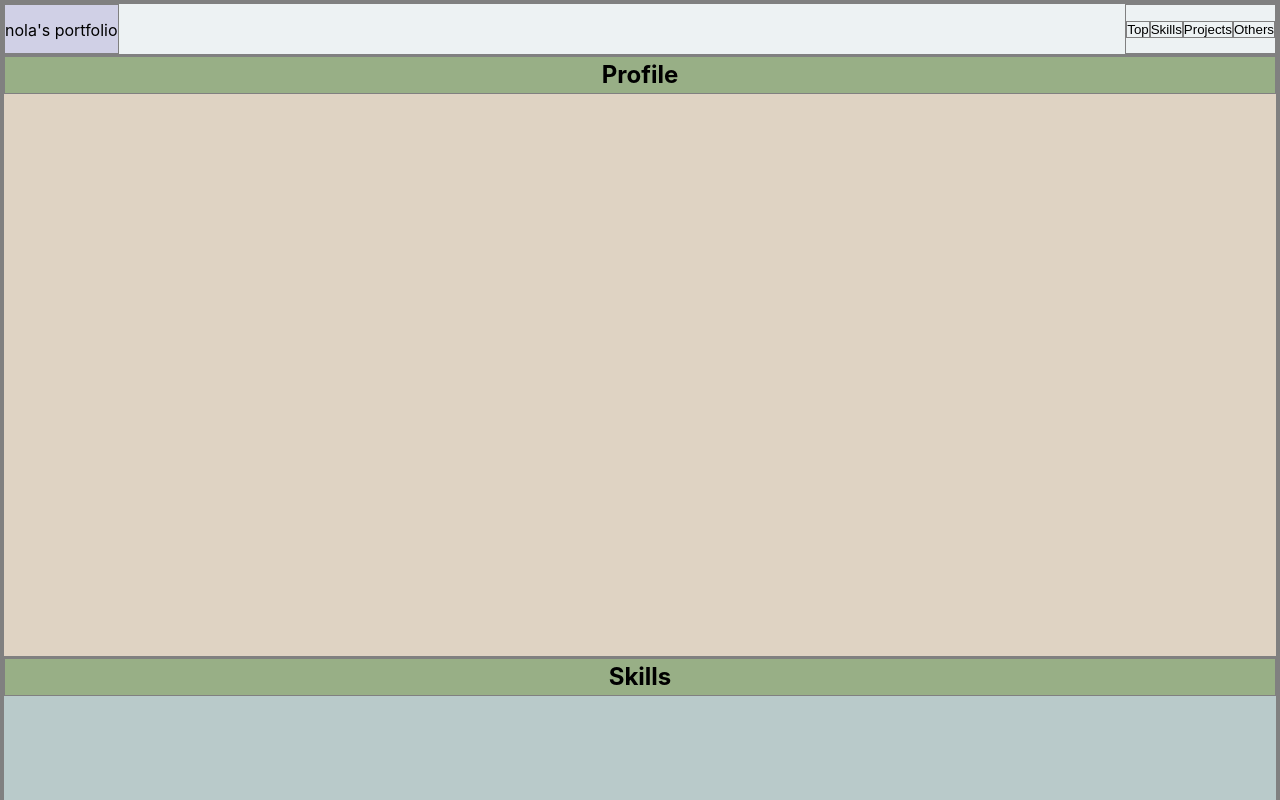
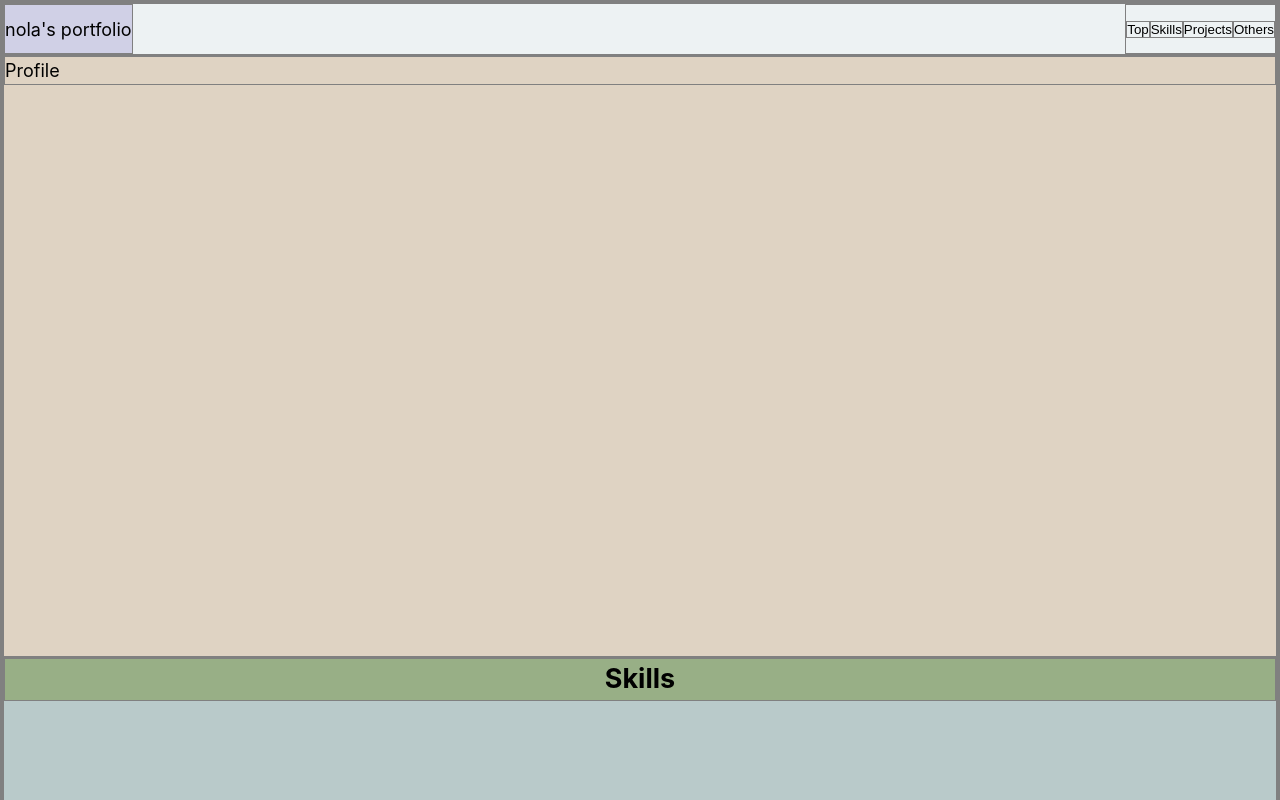
Before and after one commit to no-la/my-portfolio-for-2026, a React (Vite) app: page / in a window 1280 px wide. Shown: the top 800 px of the page. Built offline with nearby package versions, Linux system fonts and the light colour scheme.

Commit message:
add font-size to index.css

```diff
--- a/src/app/my-profile/my-profile.jsx
+++ b/src/app/my-profile/my-profile.jsx
@@ -4,7 +4,7 @@ import './my-profile.css';
 const MyProfile = () => {
   return (
     <section className="profile-wrapper">
-      <SectionHeader>Profile</SectionHeader>
+      <div>Profile</div>
     </section>
   );
 };
--- a/src/styles/index.css
+++ b/src/styles/index.css
@@ -3,6 +3,7 @@
     sans-serif;
   line-height: 1.5;
   font-weight: 400;
+  font-size: 18px;
 
   background-color: #fff;
 
```
